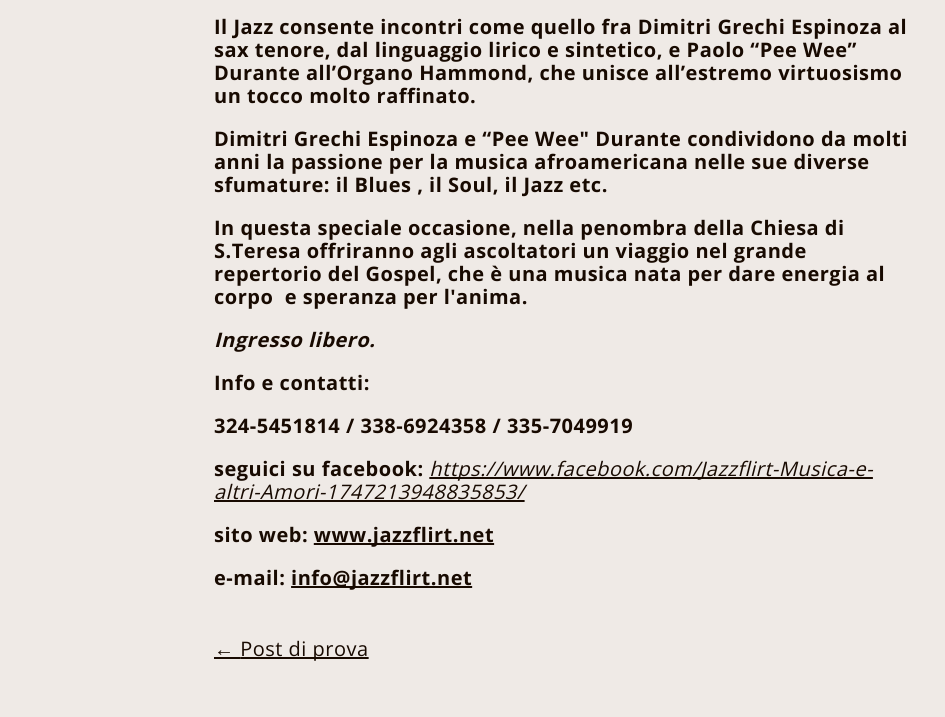
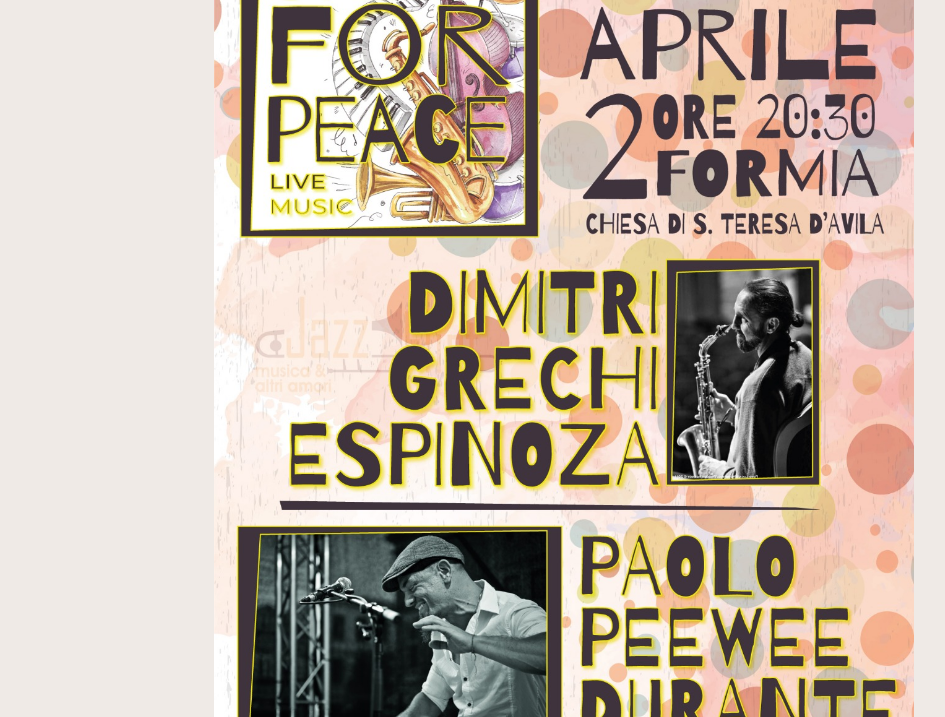
Before and after one commit to jazzcloud/jazzflirt, a Gatsby site: page /my-second-post/ in a window 1280 px wide. Shown: the part 410-1127 px from the top of the page, without its empty margins (76-1021 px from the left). Built offline with nearby package versions, Linux system fonts and the light colour scheme; Gatsby itself is replaced by a stand-in of ours.

Commit message:
Update Blog “my-second-post/index”

```diff
--- a/content/blog/my-second-post/index.md
+++ b/content/blog/my-second-post/index.md
@@ -4,6 +4,8 @@ date: 2022-03-28T21:36:52.731Z
 description: Concerto Sabato 2 aprile 2022 – ore 20,30 presso FORMIA CHIESA DI
   S. TERESA D’AVILA
 ---
+![](locandina_dimitri.jpeg)
+
 Il Comune di Formia in collaborazione con l’Associazione Jazzflirt propone il concerto del duo Dimitri Grechi Espinoza e Paolo “Pee Wee” Durante, che proporrà melodie gospel. Il concerto si terrà ***Sabato 2 aprile alle ore 20,30 presso la Chiesa di S. Teresa d’Avila in Formia, piazza G. Marconi.***
 
 **Il Jazz consente incontri come quello fra Dimitri Grechi Espinoza al sax tenore, dal linguaggio lirico e sintetico, e Paolo “Pee Wee” Durante all’Organo Hammond, che unisce all’estremo virtuosismo un tocco molto raffinato.**
```
Also changed, not shown: content/blog/my-second-post/locandina_dimitri.jpeg (added).
